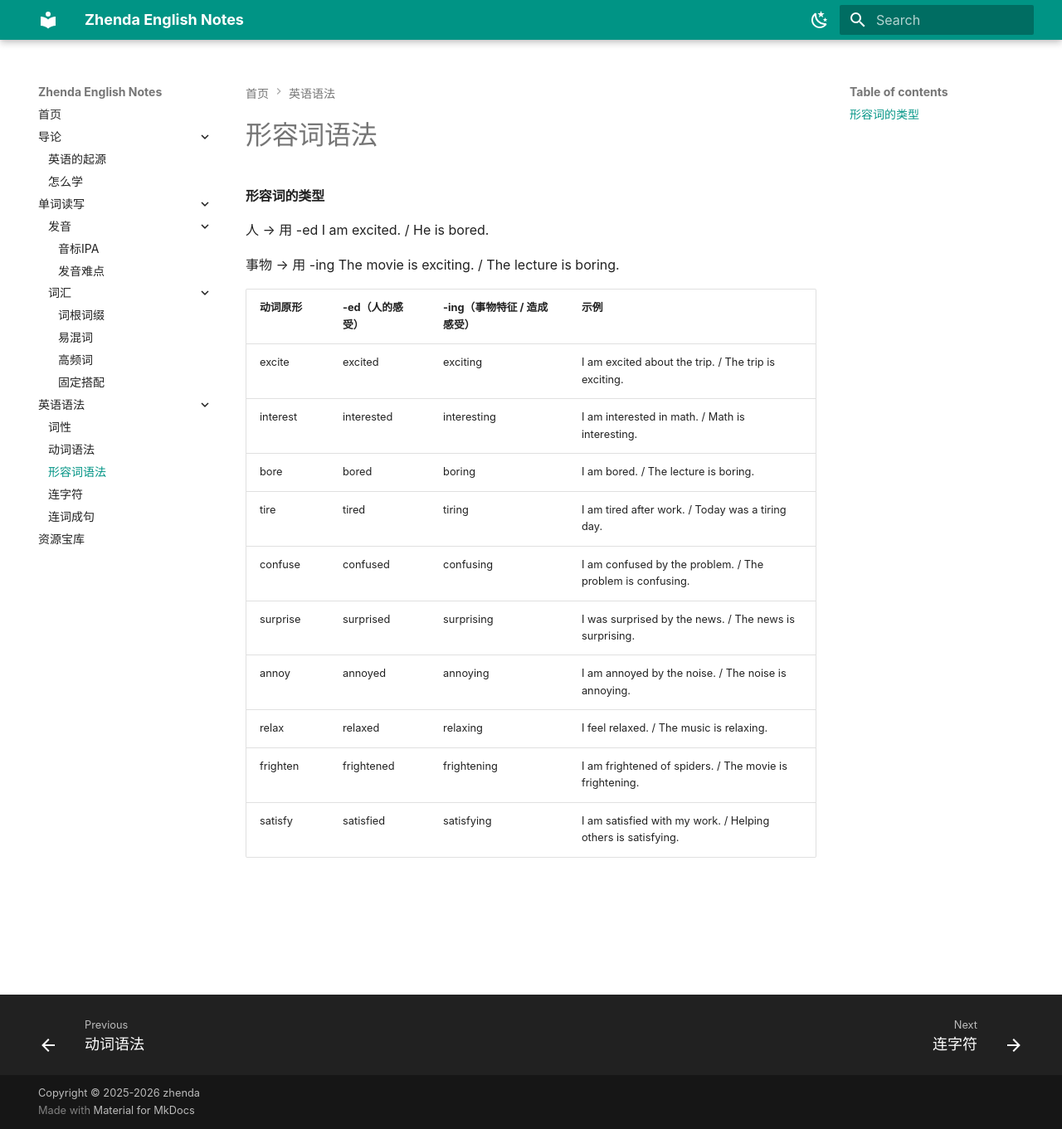
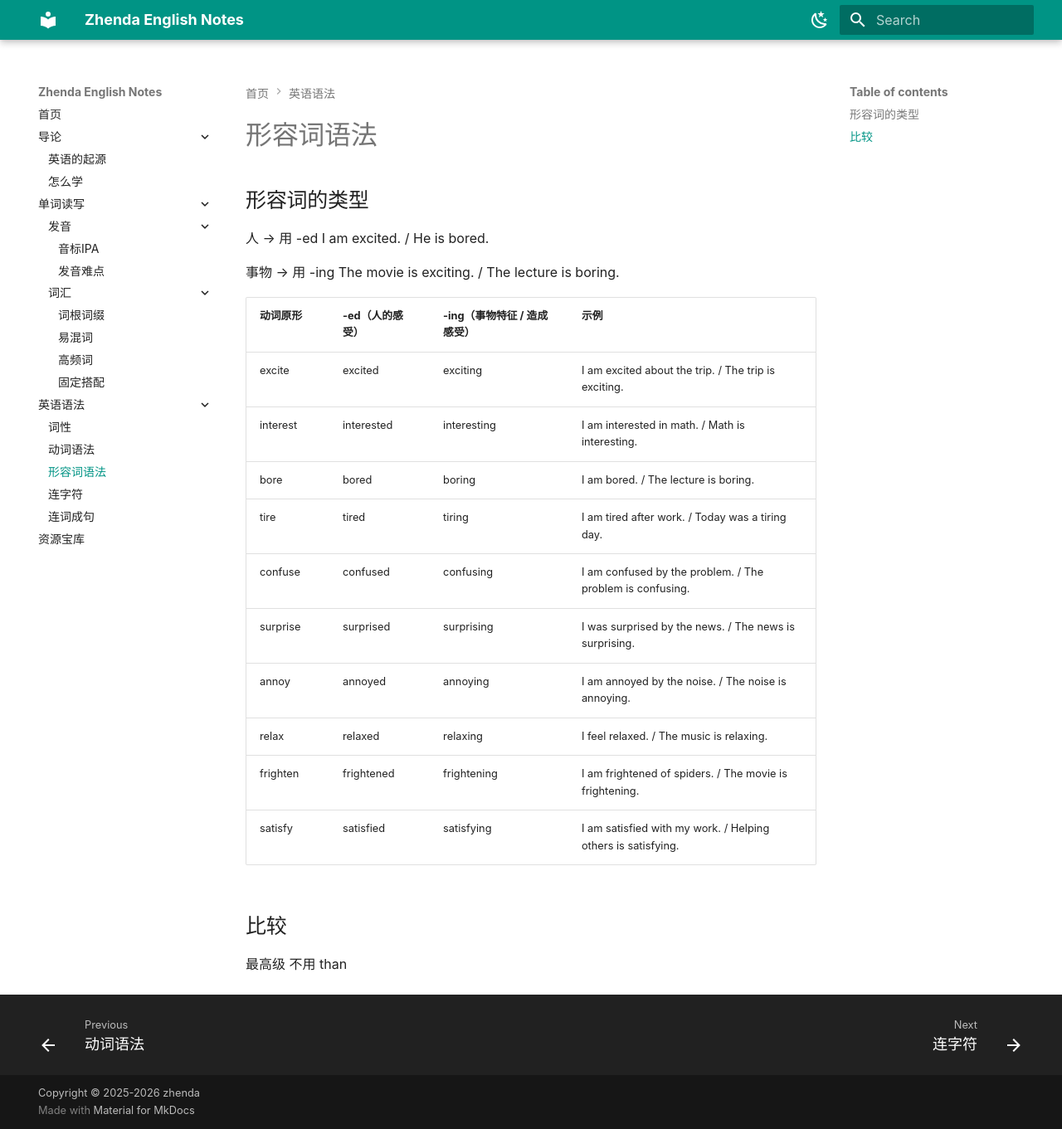
Before and after one commit to zhenda-hub/english-note, an MkDocs documentation site: the page built from docs/grammar/adjectives.md, in a window 1280 px wide and 1361 px high. Shown: the whole window at 83% size. Built offline with MkDocs 1.6.1 and Material for MkDocs 9.7.7, drawn with Linux system fonts in a browser that asks for light colours; plug-ins that fetch from the network failed and are left out.

Commit message:
update: adj

```diff
--- a/docs/grammar/adjectives.md
+++ b/docs/grammar/adjectives.md
@@ -1,5 +1,5 @@
 
-#### 形容词的类型
+## 形容词的类型
 
 
 人 → 用 -ed
@@ -20,3 +20,11 @@ The movie is exciting. / The lecture is boring.
 | relax    | relaxed    | relaxing          | I feel relaxed. / The music is relaxing.                     |
 | frighten | frightened | frightening       | I am frightened of spiders. / The movie is frightening.      |
 | satisfy  | satisfied  | satisfying        | I am satisfied with my work. / Helping others is satisfying. |
+
+
+## 比较
+
+
+
+
+最高级 不用 than
```
